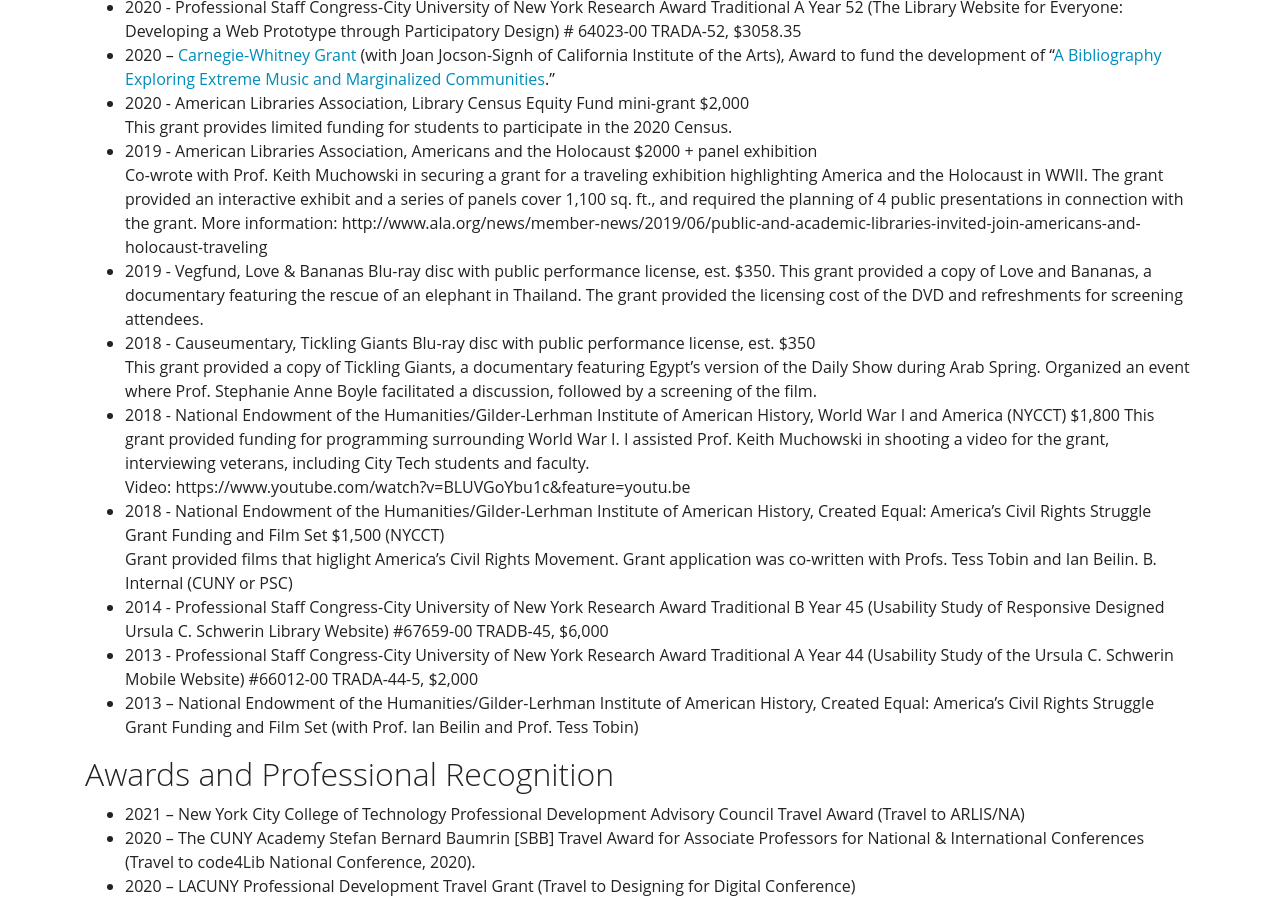
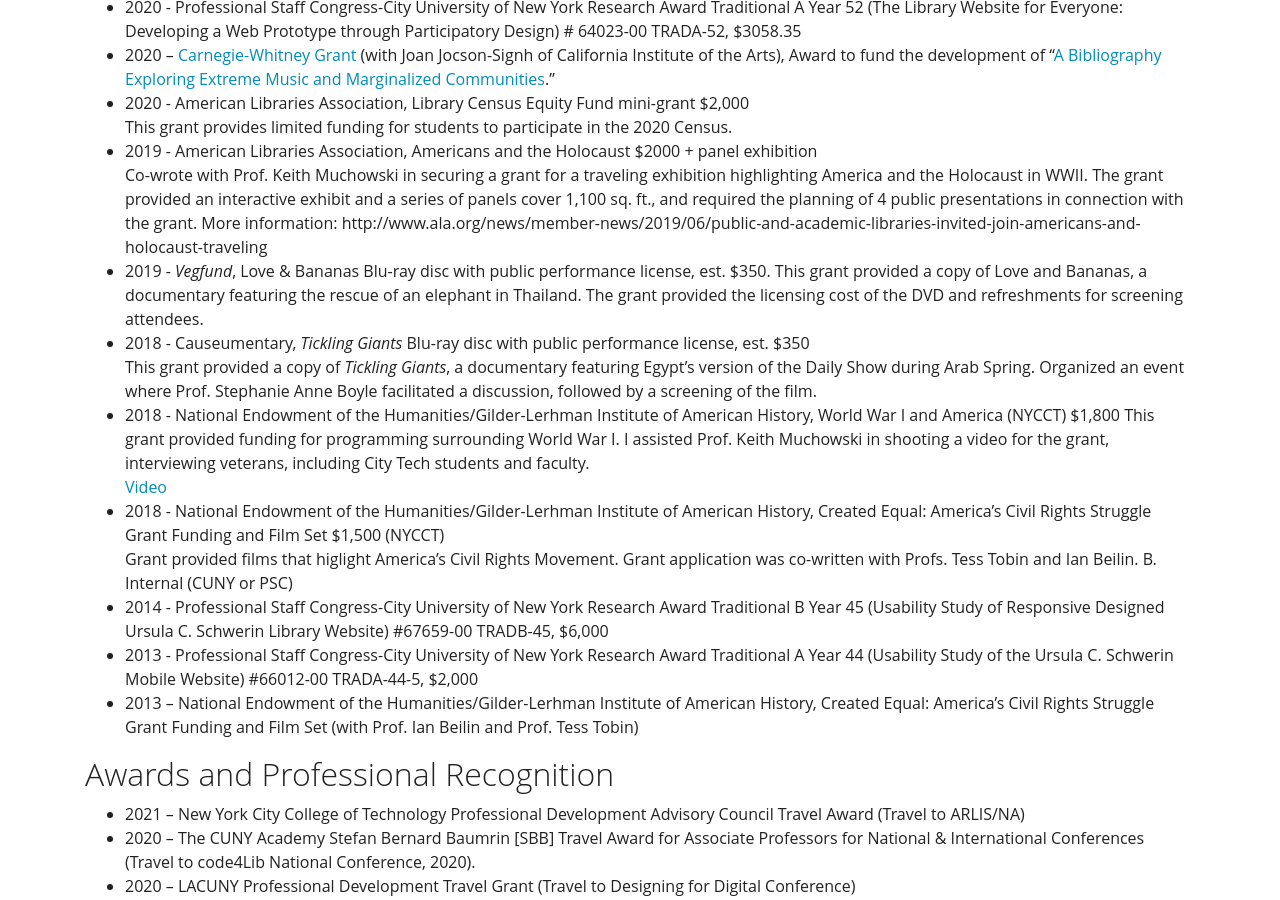
Before and after one commit to KentuckyFriedTofu/kentuckyfriedtofu.github.io.bak2, a Jekyll site: the page built from cv.md, in a window 1280 px wide and 900 px high, scrolled down 5590 px. Built offline with Jekyll 4.4.1, drawn with Linux system fonts in a browser that asks for light colours; part of the change alters nothing that is shown.

Commit message:
Update cv.md

```diff
--- a/cv.md
+++ b/cv.md
@@ -183,13 +183,13 @@ View my [Google Scholar Profile](https://scholar.google.com/citations?user=mAq-F
 This grant provides limited funding for students to participate in the 2020 Census.<br>
 * 2019 - American Libraries Association, Americans and the Holocaust $2000 + panel exhibition<br>
 Co-wrote with Prof. Keith Muchowski in securing a grant for a traveling exhibition highlighting America and the Holocaust in WWII. The grant provided an interactive exhibit and a series of panels cover 1,100 sq. ft., and required the planning of 4 public presentations in connection with the grant. More information: http://www.ala.org/news/member-news/2019/06/public-and-academic-libraries-invited-join-americans-and-holocaust-traveling<br>
-* 2019 - Vegfund, Love & Bananas Blu-ray disc with public performance license, est. $350.
+* 2019 - *Vegfund*, Love & Bananas Blu-ray disc with public performance license, est. $350.
 This grant provided a copy of Love and Bananas, a documentary featuring the rescue of an elephant in Thailand. The grant provided the licensing cost of the DVD and refreshments for screening attendees.<br>
-* 2018 - Causeumentary, Tickling Giants Blu-ray disc with public performance license, est. $350<br>
-This grant provided a copy of Tickling Giants, a documentary featuring Egypt’s version of the Daily Show during Arab Spring. Organized an event where Prof. Stephanie Anne Boyle facilitated a discussion, followed by a screening of the film.<br>
+* 2018 - Causeumentary, *Tickling Giants* Blu-ray disc with public performance license, est. $350<br>
+This grant provided a copy of *Tickling Giants*, a documentary featuring Egypt’s version of the Daily Show during Arab Spring. Organized an event where Prof. Stephanie Anne Boyle facilitated a discussion, followed by a screening of the film.<br>
 * 2018 - National Endowment of the Humanities/Gilder-Lerhman Institute of American History, World War I and America (NYCCT) $1,800
 This grant provided funding for programming surrounding World War I. I assisted Prof. Keith Muchowski in shooting a video for the grant, interviewing veterans, including City Tech students and faculty.<br>
-Video: https://www.youtube.com/watch?v=BLUVGoYbu1c&feature=youtu.be<br>
+[Video](https://www.youtube.com/watch?v=BLUVGoYbu1c&feature=youtu.be)<br>
 * 2018 - National Endowment of the Humanities/Gilder-Lerhman Institute of American History, Created Equal: America’s Civil Rights Struggle Grant Funding and Film Set $1,500 (NYCCT)<br>
 Grant provided films that higlight America's Civil Rights Movement. Grant application was co-written with Profs. Tess Tobin and Ian Beilin.
 B. Internal (CUNY or PSC)<br>
```
